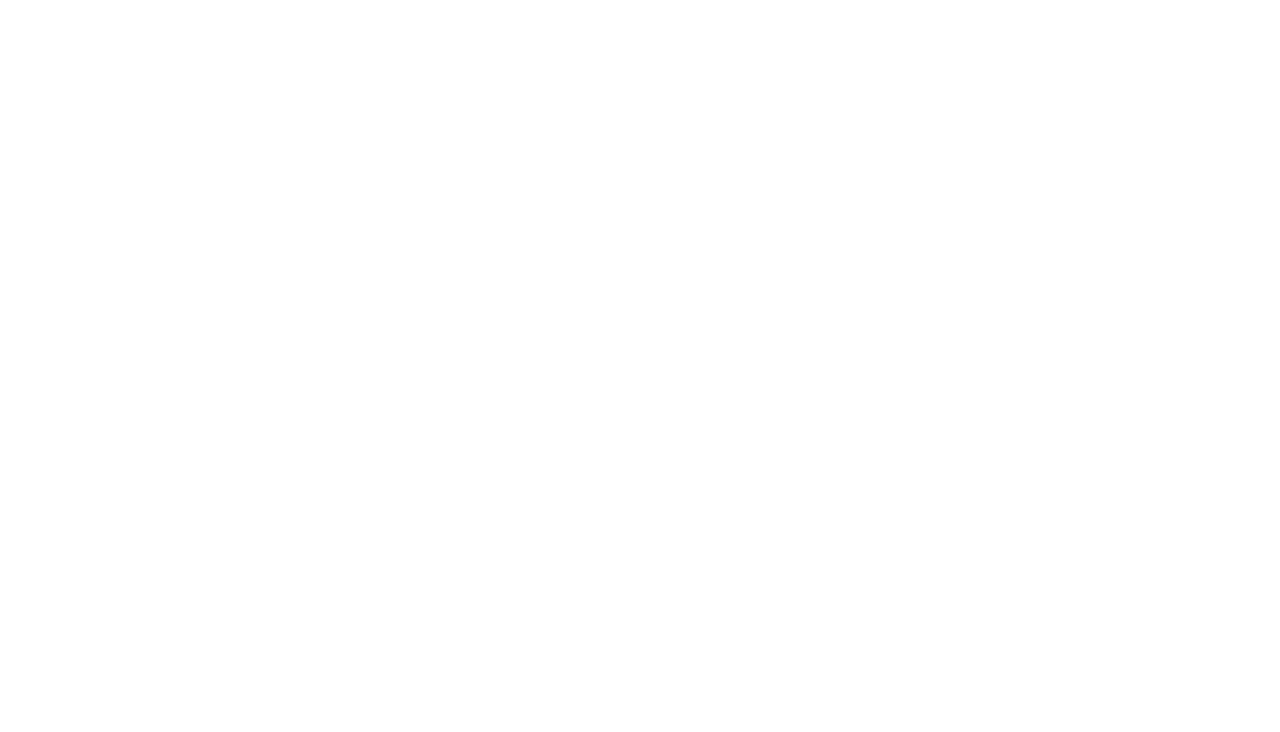
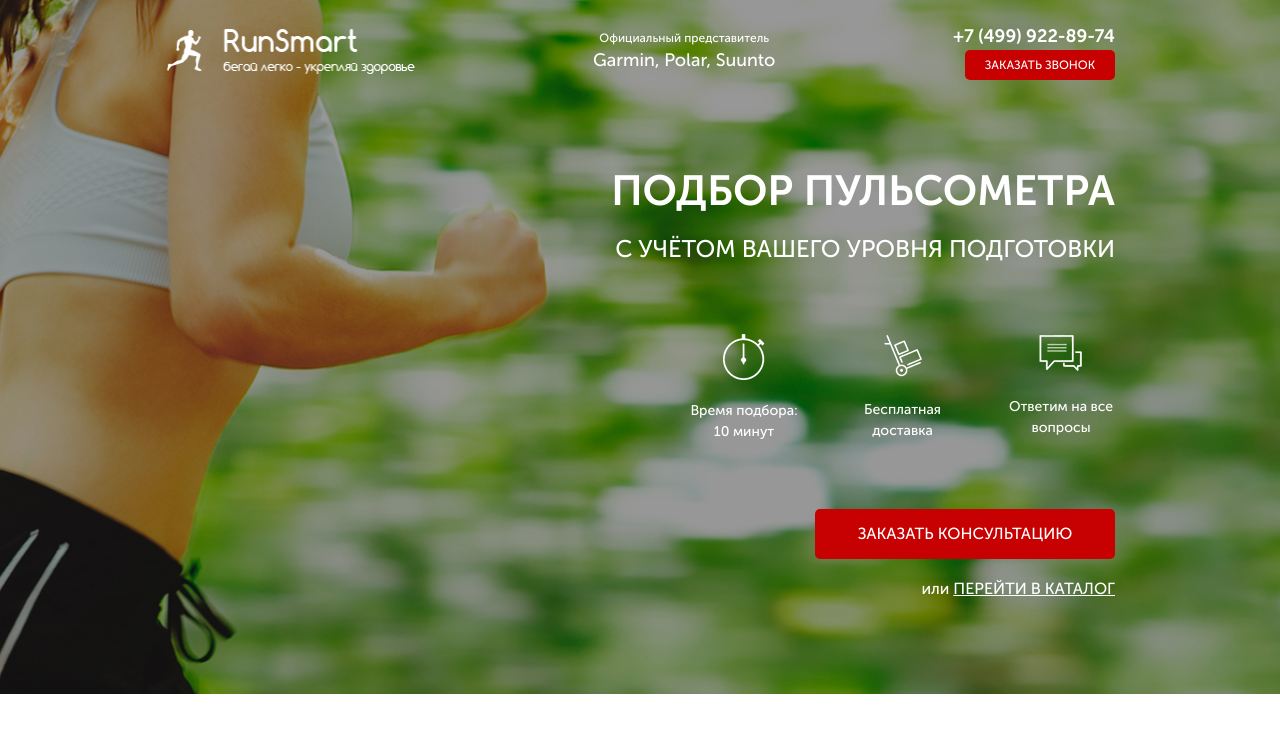
Before and after one commit to JuliaNick116/Pulse, a website: page src/index.html in a window 1280 px wide. Drawn offline with Linux system fonts and the light colour scheme.

Commit message:
first section

```diff
--- a/src/index.html
+++ b/src/index.html
@@ -10,6 +10,51 @@
     <title>Pulse</title>
 </head>
 <body>
+    <div class="promo">
+        <div class="container">
+            <header class="header">
+                <a href="#" class="header__logo">
+                    <img src="icons/logo.png" alt="logo">
+                </a>
+                <div class="header__official">
+                    Официальный представитель
+                    <span>Garmin, Polar, Suunto</span>
+                </div>
+                <div class="header__contacts">
+                    <a href="tel:+74999228974" class="header__phone">+7 (499) 922-89-74</a>
+                    <button class="button">заказать звонок</button>
+                </div>
+            </header>
 
+            <div class="promo__wrapper">
+                <h1 class="promo__header">Подбор пульсометра</h1>
+                <h2 class="promo__subheader">с учётом Вашего уровня подготовки</h2>
+
+                <div class="promo__icons">
+                    <div class="promo__icon">
+                        <img src="icons/pulse_icon_1.png" alt="timer">
+                        Время подбора:
+                        10 минут
+                    </div>
+                    <div class="promo__icon">
+                        <img src="icons/pulse_icon_2.png" alt="hand-cart">
+                        Бесплатная
+                        доставка
+                    </div>
+                    <div class="promo__icon">
+                        <img src="icons/pulse_icon_3.png" alt="messages">
+                        Ответим
+                        на все вопросы
+                    </div>
+                </div>
+
+                <button class="button button_main">заказать кОНСУЛЬТАЦИЮ</button>
+
+                <div class="promo__link">или
+                    <a href="#">ПЕРЕЙТИ В КАТАЛОГ</a>
+                </div>
+            </div>
+        </div>
+    </div>
 </body>
 </html>
--- /dev/null
+++ b/src/sass/blocks/_buttons.scss
@@ -0,0 +1,17 @@
+.button {
+    width: 150px;
+    height: 30px;
+    border-radius: 5px;
+    background-color: $main_color;
+    border: none;
+    font-size: 12px;
+    font-weight: 500;
+    text-transform: uppercase;
+    color: #ffffff;
+    &_main {
+        margin-top: 67px;
+        width: 300px;
+        height: 50px;
+        font-size: 16px;
+    }
+}
--- /dev/null
+++ b/src/sass/blocks/_header.scss
@@ -0,0 +1,36 @@
+.header {
+    display: flex;
+    justify-content: space-between;
+    align-items: center;
+    &__logo {
+        width: 250px;
+        img {
+            width: 100%;
+        }
+    }
+    &__official {
+        color: #ffffff;
+        font-size: 12px;
+        font-weight: 500;
+        text-align: center;
+        span {
+            display: block;
+            font-size: 18px;
+        }
+    }
+    &__contacts {
+        display: flex;
+        flex-direction: column;
+        align-items: flex-end;
+    }
+    &__phone {
+        display: block;
+        font-size: 18px;
+        font-weight: 700;
+        color: #ffffff;
+        &:hover {
+            color: #ffffff;
+            text-decoration: none;
+        }
+    }
+}
--- /dev/null
+++ b/src/sass/blocks/_promo.scss
@@ -0,0 +1,55 @@
+.promo {
+    min-height: 650px;
+    padding: 23px 0 93px 0;
+    background: url(../../img/bg/main_bg.jpg) center (center/cover) no-repeat;
+    &__wrapper {
+        display: flex;
+        flex-direction: column;
+        align-items: flex-end;
+        margin-top: 90px;
+    }
+    &__header {
+        font-size: 42px;
+        line-height: 42px;
+        font-weight: 700;
+        color: #ffffff;
+        text-transform: uppercase;
+    }
+    &__subheader {
+        margin-top: 17px;
+        font-size: 24px;
+        line-height: 24px;
+        font-weight: 500;
+        color: #ffffff;
+        text-transform: uppercase;
+    }
+    &__icons {
+        margin-top: 65px;
+        width: 425px;
+        display: flex;
+        justify-content: space-between;
+    }
+    &__icon {
+       width: 108px;
+       text-align: center;
+       font-size: 14px;
+       font-weight: 500;
+       color: #ffffff;
+       img {
+           display: block;
+           margin: 0 auto;
+           margin-bottom: 20px;
+       }
+    }
+    &__link {
+        margin-top: 18px;
+        color: #ffffff;
+        font-size: 16px;
+        font-weight: 500;
+        a {
+            color: #ffffff;
+            text-transform: uppercase;
+            text-decoration: underline;
+        }
+    }
+}
--- a/src/sass/style.scss
+++ b/src/sass/style.scss
@@ -1,6 +1,14 @@
+@import "base/variables";
+@import "base/mixins";
+@import 'blocks/promo';
+@import 'blocks/header';
+@import 'blocks/buttons';
+
 * {
     font-family: Museo Sans Cyrl, sans-serif;
 }
 
-@import "base/variables";
-@import "base/mixins";
+.container {
+    max-width: 950px;
+    margin: 0 auto;
+}
```
Also changed, not shown: package.json (+7 -1 lines), src/css/style.min.css, src/img/bg/main_bg.jpg (renamed from src/img/bg/first_bg.jpg).
